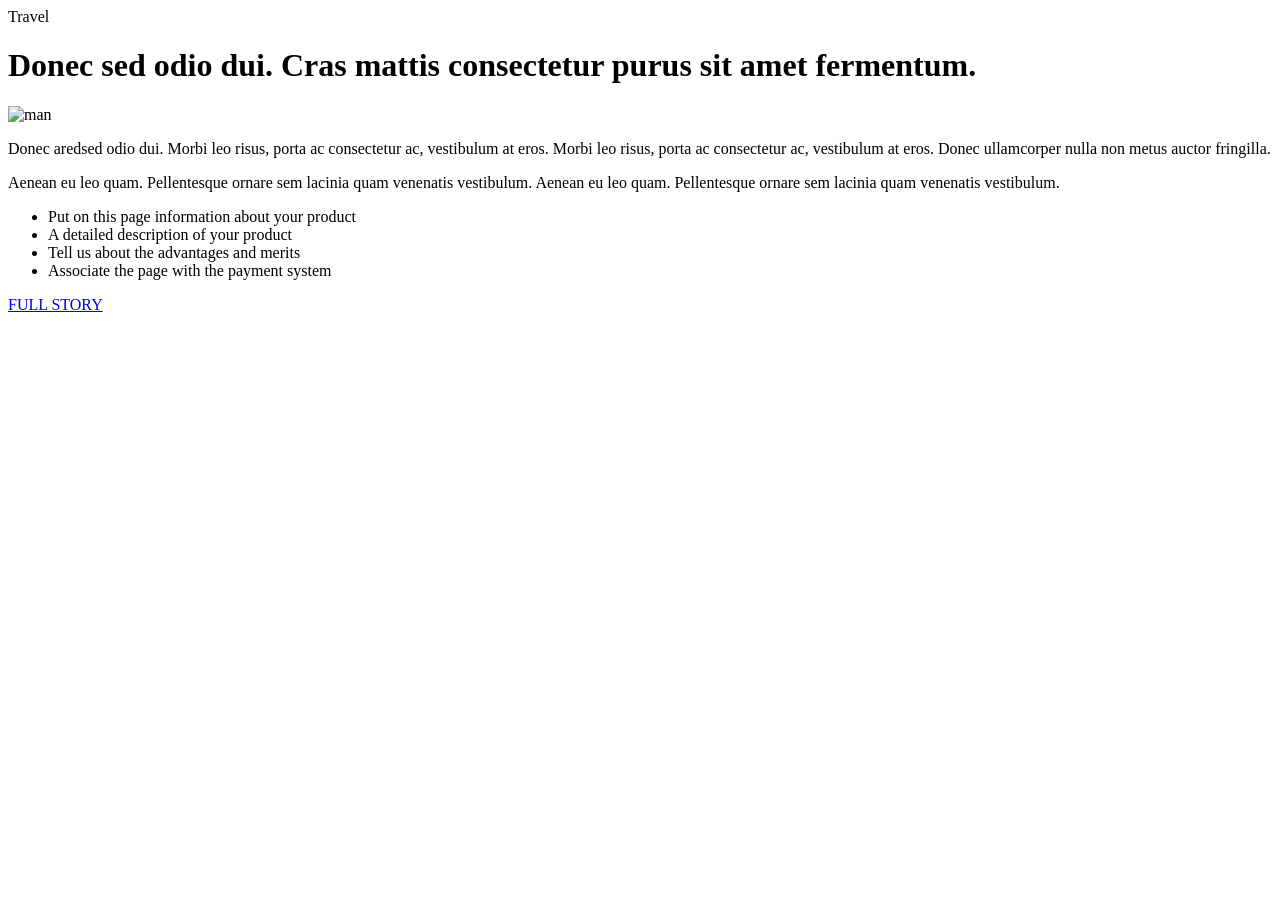
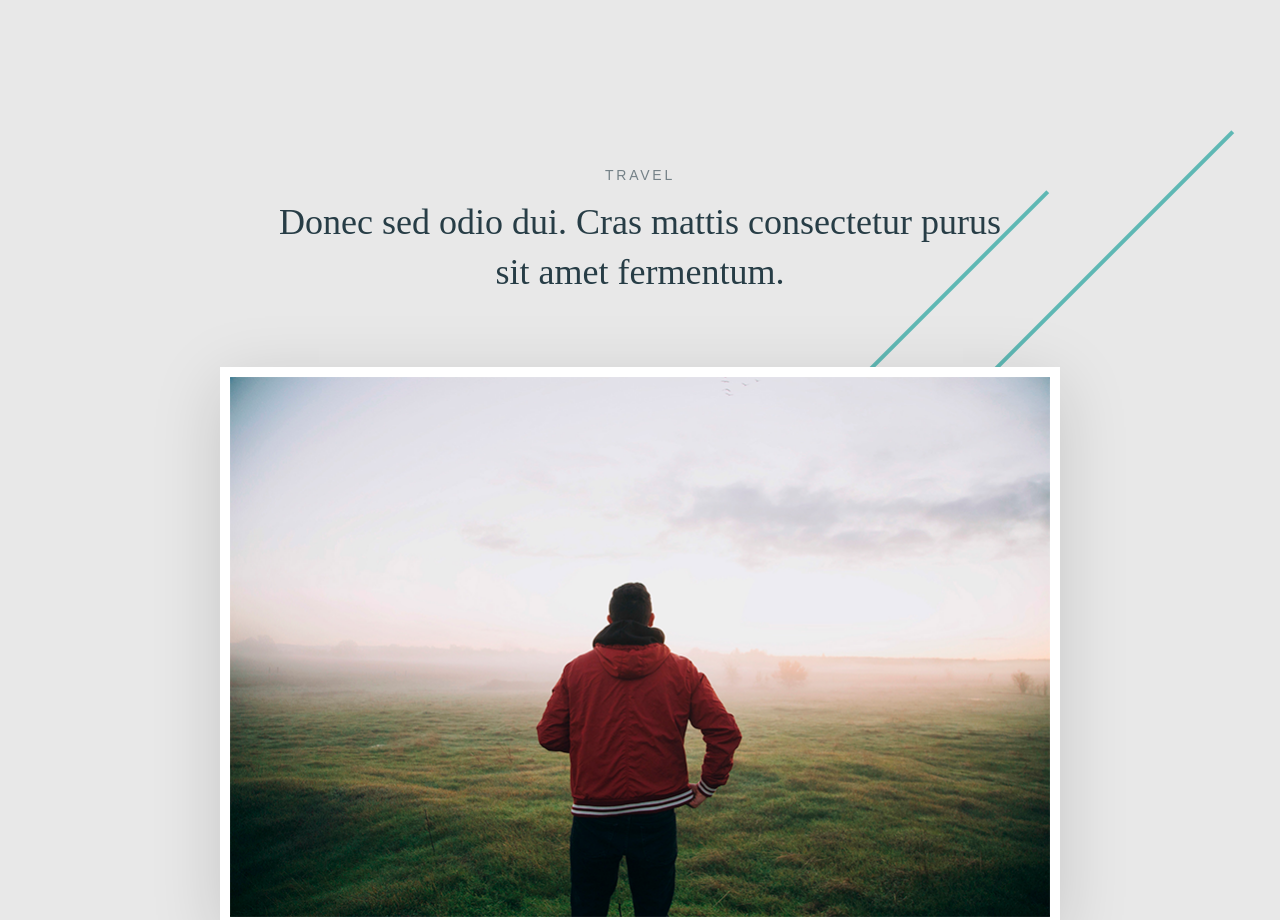
Before and after one commit to SonnoeLetto/first_landing, a plain HTML site: page index.html in a window 1280 px wide. Shown: the top 920 px of the page. Before the commit the page ends 800 px from the top, so only its background shows below. Drawn offline with Linux system fonts and the light colour scheme; the site is published under a folder, as on GitHub Pages, so addresses that start at the root find nothing.

Commit message:
correction

```diff
--- a/css/main.css
+++ b/css/main.css
@@ -2,7 +2,7 @@ body {
   margin: 0;
   padding: 0;
   background-color: #e8e8e8;
-  background: #e8e8e8 url('/image/Ellipse.png') 50% 130px no-repeat;
+  background: #e8e8e8 url('../image/Ellipse.png') 50% 130px no-repeat;
 }
 
 .main {
@@ -65,7 +65,7 @@ body {
   font-family: Arial, "Helvetica Neue", Helvetica, sans-serif;
   font-size: 20px;
   margin: 0px 0px 13px 0px;
-  background: url('/image/icons/check.png') left no-repeat;
+  background: url('../image/icons/check.png') left no-repeat;
   padding-left: 36px;
 }
 .content-info_list li:last-child {
@@ -107,7 +107,7 @@ body {
 }
 .content-btn span {
   padding-right: 30px;
-  background: url(/image/icons/arrow.svg) right no-repeat;
+  background: url(../image/icons/arrow.svg) right no-repeat;
 }
 .content-btn:hover {
   background-color: #511e23;
--- a/index.html
+++ b/index.html
@@ -4,8 +4,8 @@
 <head>
   <meta charset="UTF-8">
   <meta name="viewport" content="width=device-width, initial-scale=1.0">
-  <link rel="stylesheet" href="/css/normalize.css">
-  <link rel="stylesheet" href="/css/main.css">
+  <link rel="stylesheet" href="./css/normalize.css">
+  <link rel="stylesheet" href="./css/main.css">
   <title>Document</title>
 </head>
 
@@ -16,7 +16,7 @@
       <h1 class="header-title">Donec sed odio dui. Cras mattis consectetur purus sit amet fermentum.</h1>
     </header>
     <section class="image">
-      <img src="/image/light-man copy.png" alt="man">
+      <img src="./image/light-man copy.png" alt="man">
     </section>
     <section class="content">
       <div class="content-text">
```
